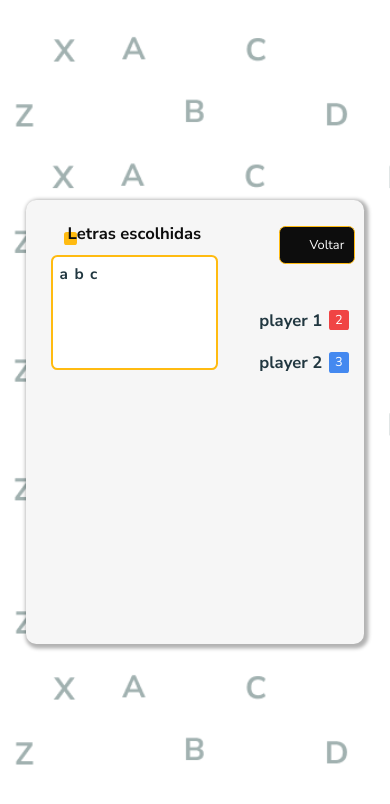
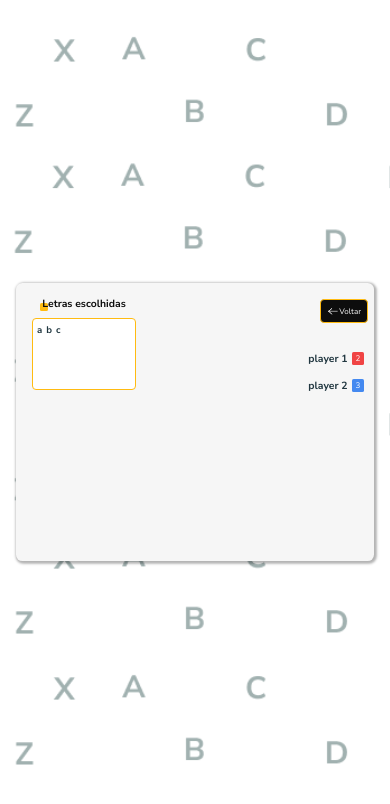
Before and after one commit to i4n-v/Forca, a Svelte app: page /jogar in a window 390 px wide. Shown: the top 804 px of the page. Built offline with nearby package versions, Linux system fonts and the light colour scheme; some icons are missing.

Commit message:
Creating letters exibition

```diff
--- a/public/global.css
+++ b/public/global.css
@@ -12,6 +12,8 @@
 	/* Fonts */
 	--nunito: 'Nunito Sans', sans-serif;
 }
+
+/* Global configurations */
 
 * {
 	margin: 0;
@@ -97,6 +99,9 @@ body {
 	animation: animeLeft 1.5s forwards;
 }
 
+
+/* Media queries */
+
 @media(max-width: 70rem) {
 	html {
 		font-size: 90%;
@@ -108,6 +113,26 @@ body {
 		font-size: 80%;
 	}
 }
+
+@media(max-width: 38rem) {
+	html {
+		font-size: 70%;
+	}
+}
+
+@media(max-width: 34rem) {
+	html {
+		font-size: 60%;
+	}
+}
+
+@media(max-width: 32rem) {
+	html {
+		font-size: 50%;
+	}
+}
+
+/* animations */
 
 @keyframes moveRight {
 	from {
--- /dev/null
+++ b/src/components/Letters/Letters.svelte
@@ -0,0 +1,32 @@
+<script>
+  export let letters = [];
+</script>
+
+<div class="letters">
+  {#each letters as letter}
+    <span>{letter}</span>
+  {/each}
+</div>
+
+<style>
+  .letters {
+    width: 100%;
+    max-width: 30rem;
+    padding: 1rem;
+    margin: 2rem auto;
+    display: flex;
+    justify-content: center;
+    align-items: center;
+    gap: .8rem;
+    flex-wrap: wrap;
+  }
+
+  .letters > span {
+    width: 4rem;
+    border-bottom: .3rem solid var(--colorTwo);
+    text-align: center;
+    font-size: 1.8rem;
+    color: var(--colorFive);
+    font-weight: bold;
+  }
+</style>
```
Also changed, not shown: src/components/index.js (+17 -5 lines), public/assets/svg/Forca-game.svg (added).
